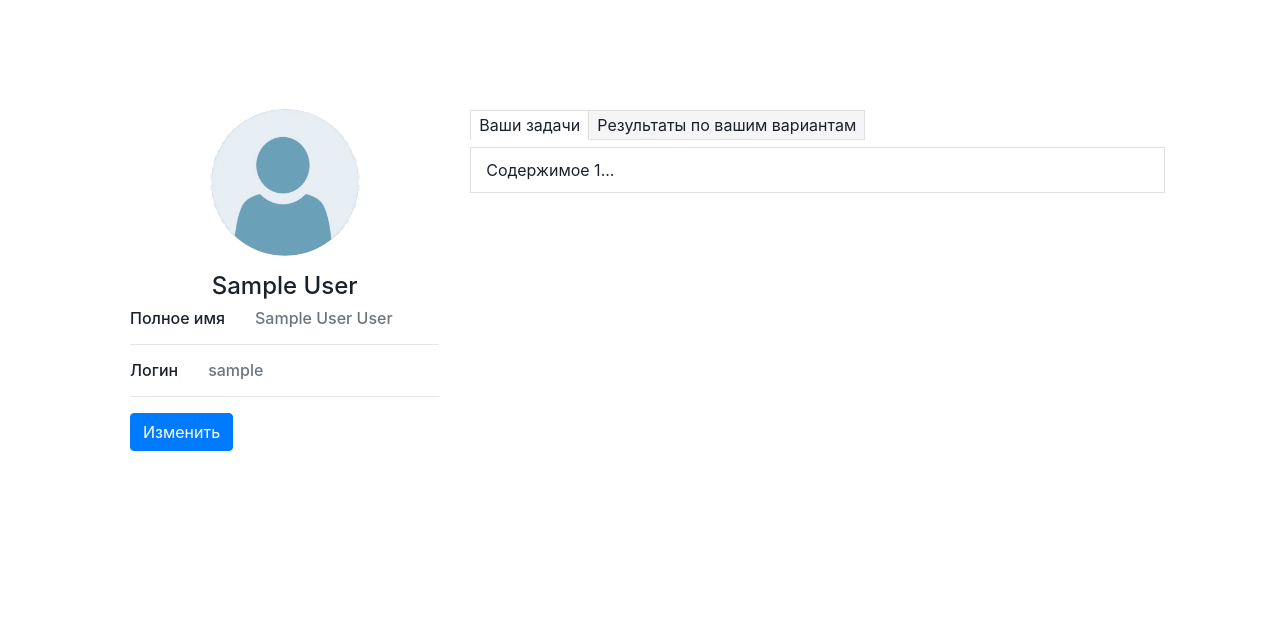
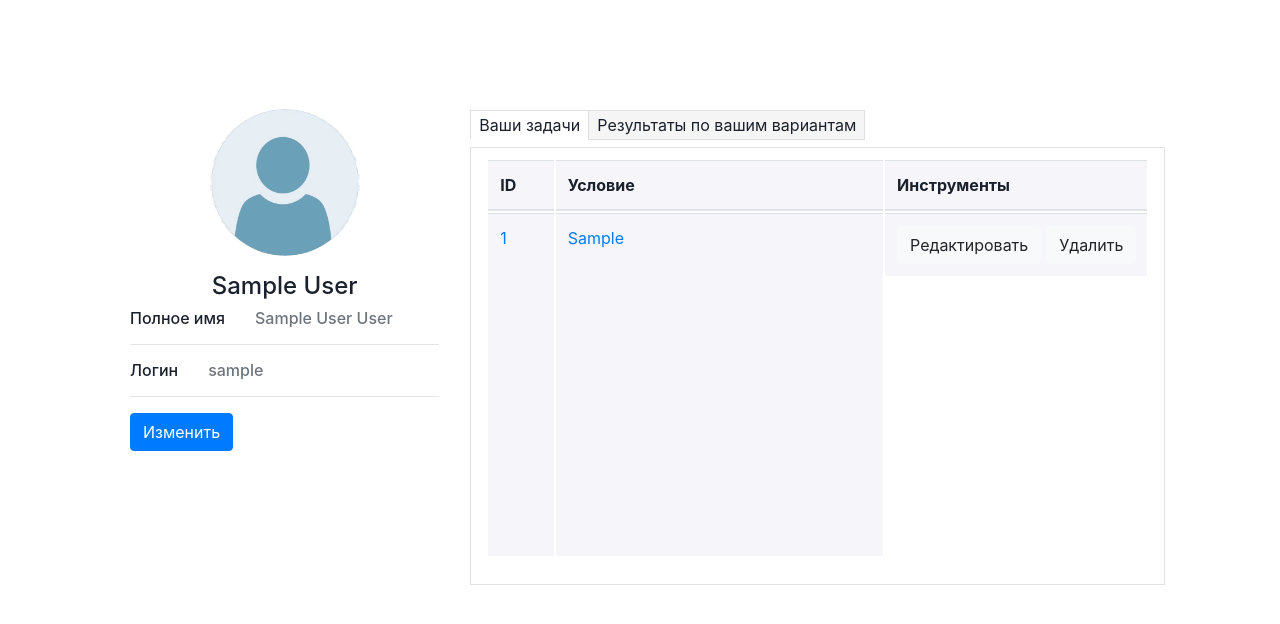
Before and after one commit to Just1z/ProjectE, a Flask app: page /profile in a window 1280 px wide. Shown: the part 56-680 px from the top of the page. Run offline with Flask 2, Linux system fonts and the light colour scheme; a user stored in the database is signed in; tables that the repository leaves empty hold one stand-in row (values such as "Sample post"); parts of the project's set-up code (start-up, migrations or seed data) failed here and were passed over; some libraries are stand-ins or nearby versions.

Commit message:
Fixed profile page

```diff
--- a/main.py
+++ b/main.py
@@ -113,7 +113,10 @@ def logout():
 @app.route("/profile")
 @login_required
 def profile():
-    return render_template("profile.html", title='КЕГЭ')
+    session = db_session.create_session()
+    tasks = session.query(Task).filter(Task.author_id == current_user.id).all()
+    tasks = [[t.id, t.html] for t in tasks]
+    return render_template("profile.html", title='КЕГЭ', tasks=tasks, countOfTasks=len(tasks))
 
 
 @app.route("/result/", methods=["GET"])
@@ -216,17 +219,21 @@ def task_database():
 
 @app.route("/task_database/")
 def show_task():
-    session = db_session.create_session()
     if request.args.get("number"):
         number = request.args.get("number")
+        session = db_session.create_session()
         tasks = session.query(Task).filter(Task.number == number).order_by(Task.id).all()
+        tasks_data = [[t.id, t.html, t.answer] for t in tasks]
+        data = {"title": f"Задание {number if 19 != number else '19-21'}", "tasks": tasks_data}
+        return render_template("show_task.html", **data)
     elif request.args.get("id"):
-        task_id = request.args.get("id")
-        tasks = session.query(Task).filter(Task.id == task_id).first()
+        id = request.args.get("id")
+        session = db_session.create_session()
+        tasks = session.query(Task).filter(Task.id == id).first()
         number = tasks.number
-    tasks_data = [[t.id, t.html, t.answer] for t in tasks]
-    data = {"title": f"Задание {number}" if number != 19 else "Задания 19-21", "tasks": tasks_data}
-    return render_template("show_task.html", **data)
+        tasks_data = [[tasks.id, tasks.html, tasks.answer]]
+        data = {"title": f"Задание {number if 19 != number else '19-21'}", "tasks": tasks_data}
+        return render_template("show_task.html", **data)
 
 
 @app.route("/add_task", methods=["GET", "POST"])
--- a/static/css/profile.css
+++ b/static/css/profile.css
@@ -95,3 +95,24 @@ body{
     background-color: #fff;
     border-bottom: 1px solid #fff;
 }
+
+table {
+    table-layout:fixed;
+    height: 400px;
+    overflow-y: scroll;
+    overflow-x: hidden;
+    border-collapse: separate;
+    width: 400px;
+}
+
+th, td {
+   background: rgba(155, 155, 200, .1);
+}
+td:hover {
+    color: #6699ff;
+    background: rgba(100, 100, 200, .1);
+}
+
+td > a:hover {
+  text-decoration:none;
+}
--- a/static/css/style.css
+++ b/static/css/style.css
@@ -1,17 +1,3 @@
 div > a:hover {
   text-decoration:none;
 }
-table {
-    border-collapse: separate;
-    border-spacing: 4px 4px;
-    empty-cells: hide;
-    width: 400
-}
-th, td {
-   background: rgba(155, 155, 200, .1);
-   width: 11%;
-}
-td:hover {
-    color: #6699ff;
-    background: rgba(100, 100, 200, .1);
-}
--- a/templates/profile.html
+++ b/templates/profile.html
@@ -52,7 +52,27 @@
                     <input type="radio" name="tab-btn" id="tab-btn-2" value="">
                     <label for="tab-btn-2">Результаты по вашим вариантам</label>
                     <div id="content-1">
-                        Содержимое 1...
+                        <table class="table table-hover align-left">
+                            <thead>
+                            <tr>
+                                <th width="10%">ID</th>
+                                <th width="50%">Условие</th>
+                                <th width="40%">Инструменты</th>
+                            </tr>
+                            </thead>
+                            <tbody id="items">
+                            {% for i in range(countOfTasks) %}
+                            <tr>
+                                <td><a href="../task_database/?id={{ tasks[i][0] }}">{{ tasks[i][0] }}</a></td>
+                                <td><a href="../task_database/?id={{ tasks[i][0] }}">{{ tasks[i][1] }}</a></td>
+                                <td style="display: flex; gap: 5px;">
+                                    <a class="btn btn-light" href="../result/?sess={{code}}">Редактировать</a>
+                                    <a class="btn btn-light" href="../result/?sess={{code}}">Удалить</a>
+                                </td>
+                            </tr>
+                            {% endfor %}
+                            </tbody>
+                        </table>
                     </div>
                     <div id="content-2">
                         Содержимое 2...
```
Lines whose indentation alone changed are shown as unchanged.
